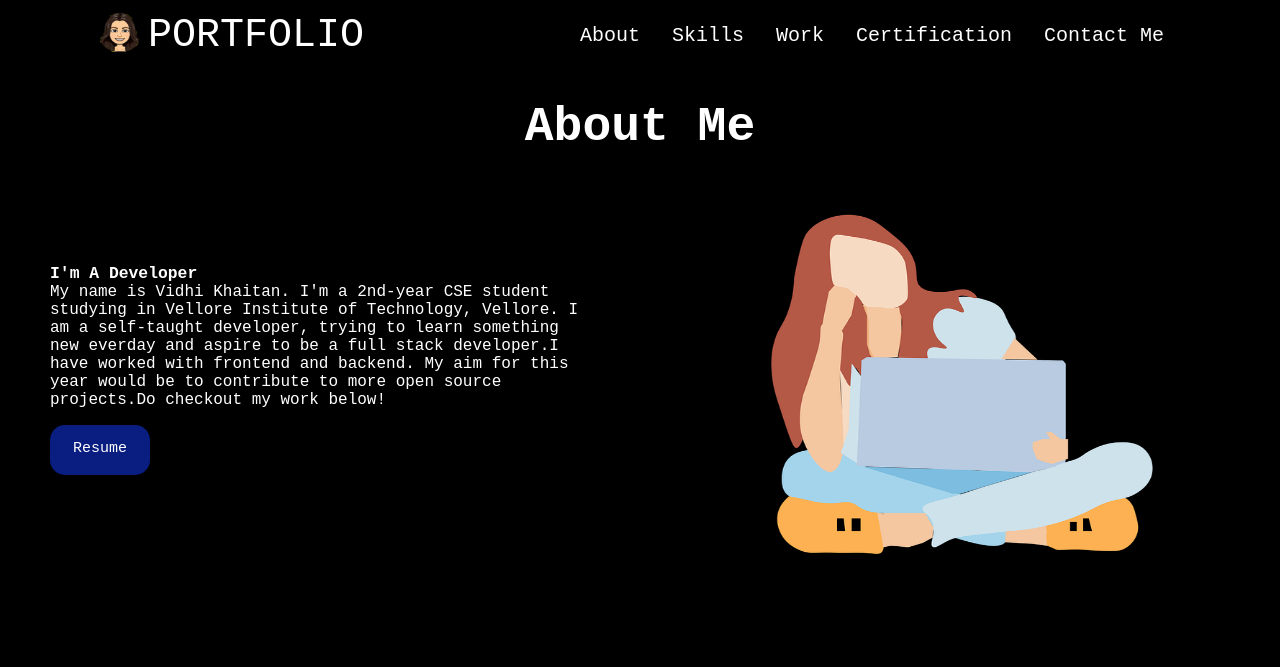
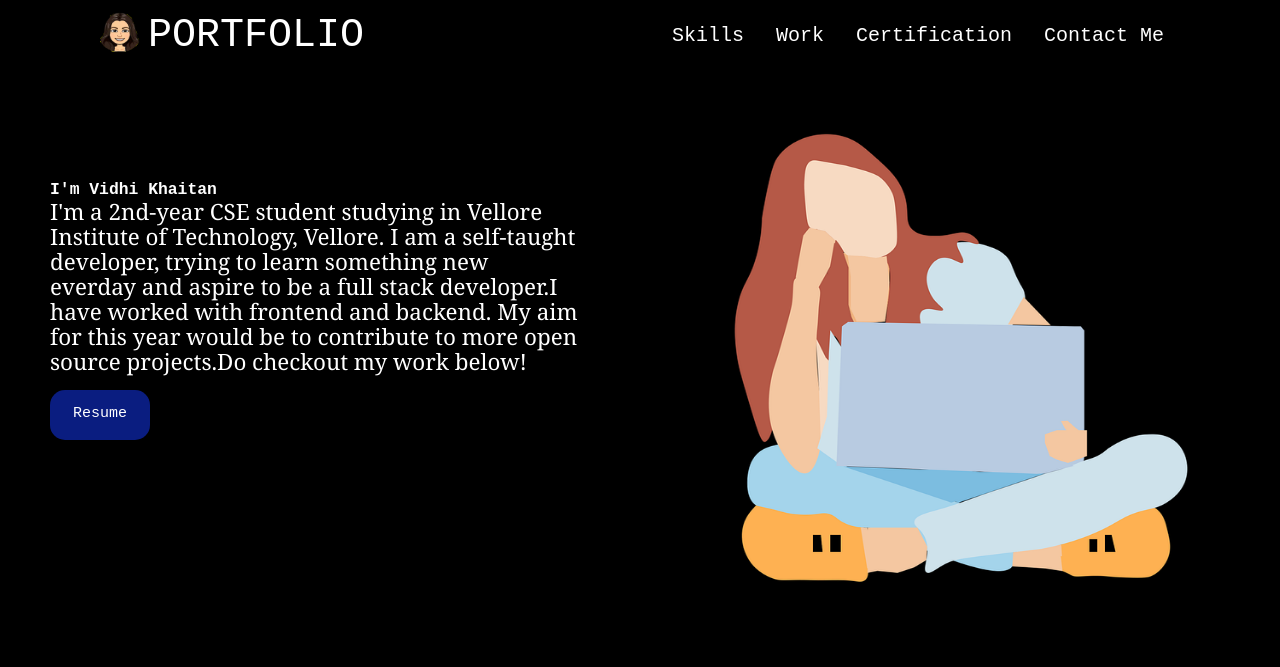
Before and after one commit to vidhik2002/Portfolio-website, a website built with Vite: page portfolio/Page1.html in a window 1280 px wide. Built offline with nearby package versions, Linux system fonts and the light colour scheme.

Commit message:
feat: about us changes

```diff
--- a/portfolio/Page1.css
+++ b/portfolio/Page1.css
@@ -89,17 +89,19 @@ section .heading{
     width: 100%;
     min-height: 50%;
     animation: drop 700ms ease;
+    margin-top: 0px;
+    padding-bottom:2rem;
 }
 .contentbox p {
     width: 35rem;
     word-wrap: break-word;
     padding-right: 30px;
-    font-size: 1rem;
+    font-size: 1.4rem;
 }
 .image {
-    min-width: 50%;
+    min-width: 45%;
     margin-right: 10px;
-    margin-top: 5px;
+    /* margin-top: 5px; */
 }
 
 .contact {
--- a/portfolio/Page1.html
+++ b/portfolio/Page1.html
@@ -90,8 +90,10 @@
     </header> -->
     <nav class="navbar">
         <div class="profile">
+
             <img class="p-image" src="images/profile.png" style="width: 40px;height: 40px;">
-            <div class="brand-title">PORTFOLIO</div>
+            <div class="brand-title"><a href="#about" style="color:white;text-decoration: none;">PORTFOLIO</a></div>
+
         </div>
         <a href="#" class="toggle-button">
           <span class="bar"></span>
@@ -100,10 +102,11 @@
         </a>
         <div class="navbar-links">
           <ul>
-            <li><a href="#about">About</a></li>
+            <!-- <li><a href="#about">About</a></li> -->
             <li><a href="#skills">Skills</a></li>
             <li><a href="#work">Work</a></li>
             <li><a href="#certification">Certification</a></li>
+            <!-- <li><a href="#blogs">Blogs</a></li> -->
             <li><a href="#contact">Contact Me</a></li>
           </ul>
         </div>
@@ -112,13 +115,13 @@
 
 <div style="width:100%">
     <section class="about" id="about">
-        <div class="heading">
+        <!-- <div class="heading">
             <h2>About Me</h2>
-        </div>
+        </div> -->
         <div class="content">
             <div style="margin-top: 5rem;" class="contentbox image">
-                <h3 id="oneline">I'm A Developer</h3>
-                <p id="description">My name is Vidhi Khaitan. I'm a 2nd-year CSE student studying in Vellore Institute of Technology, Vellore. I am a self-taught developer, trying to learn something new everday and aspire to be a full stack developer.I have worked with frontend and backend. My aim for this year would be to contribute to more open source projects.Do checkout my work below!</p>
+                <h3 id="oneline">I'm Vidhi Khaitan</h3>
+                <p id="description" style="font-family: Georgia, 'Times New Roman', Times, serif;size:1rem;line-height:25px;">I'm a 2nd-year CSE student studying in Vellore Institute of Technology, Vellore. I am a self-taught developer, trying to learn something new everday and aspire to be a full stack developer.I have worked with frontend and backend. My aim for this year would be to contribute to more open source projects.Do checkout my work below!</p>
                 <button id="button" onclick="window.open('https://drive.google.com/drive/folders/10tZyVyWFORwU3Y-bYlON9lu6YPsMhNAy?usp=sharing')"
                     style="border: none;
                     background-color: rgb(10, 29, 128);
@@ -134,7 +137,7 @@
                     onmouseover="this.style.backgroundColor='#02013D'" onmouseout="this.style.backgroundColor='#0A1D80'">Resume</button>
             </div>
             <div class="image">
-                <img style="height: 25rem;" src="/images/aboutme.png" class="img">
+                <img style="height: 35rem;width: 700px" src="/images/aboutme.png" class="img">
             </div>
         </div>
     </section>
```
